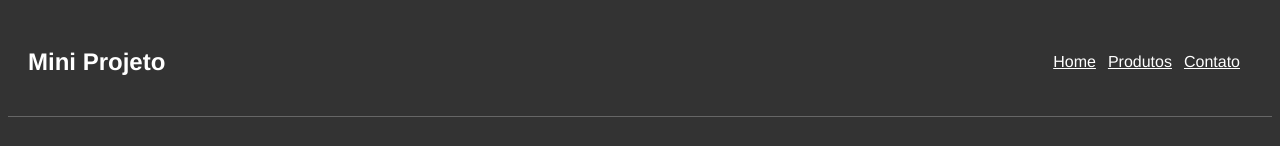
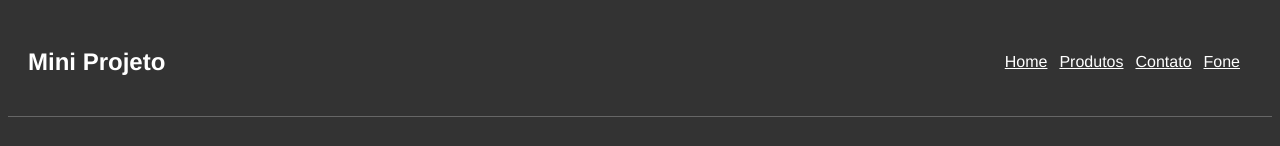
Before and after one commit to valdemirpalheta/HTML-basico, a plain HTML site: page Index.html in a window 1280 px wide. Shown: the top 146 px of the page. Drawn offline with Linux system fonts and the light colour scheme.

Commit message:
Update Index.html

```diff
--- a/Index.html
+++ b/Index.html
@@ -13,6 +13,7 @@
             <li><a href="#">Home</a></li>
             <li><a href="#">Produtos</a></li>
             <li><a href="#">Contato</a></li>
+            <li><a href="#">Fone</a></li>
         </ul>
     </nav>
     <section>
```
